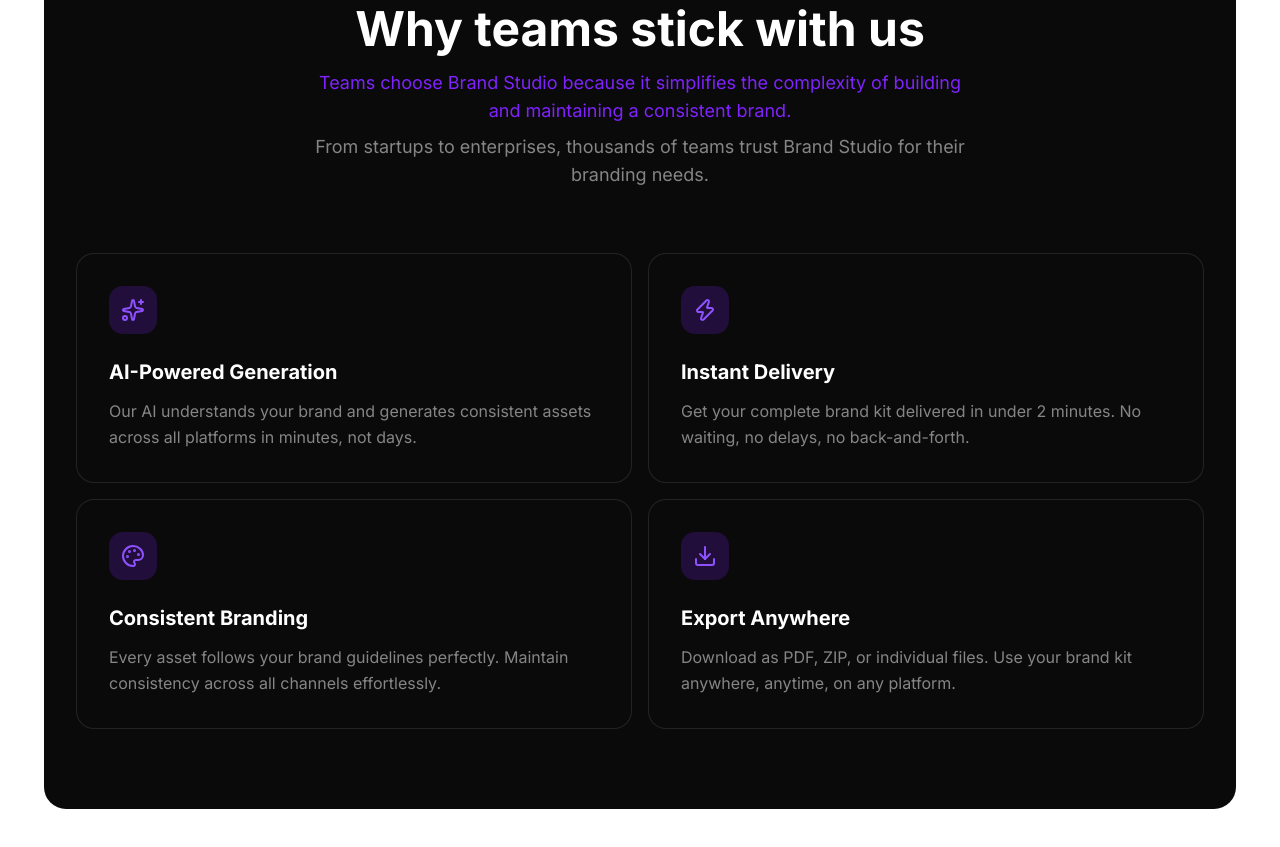
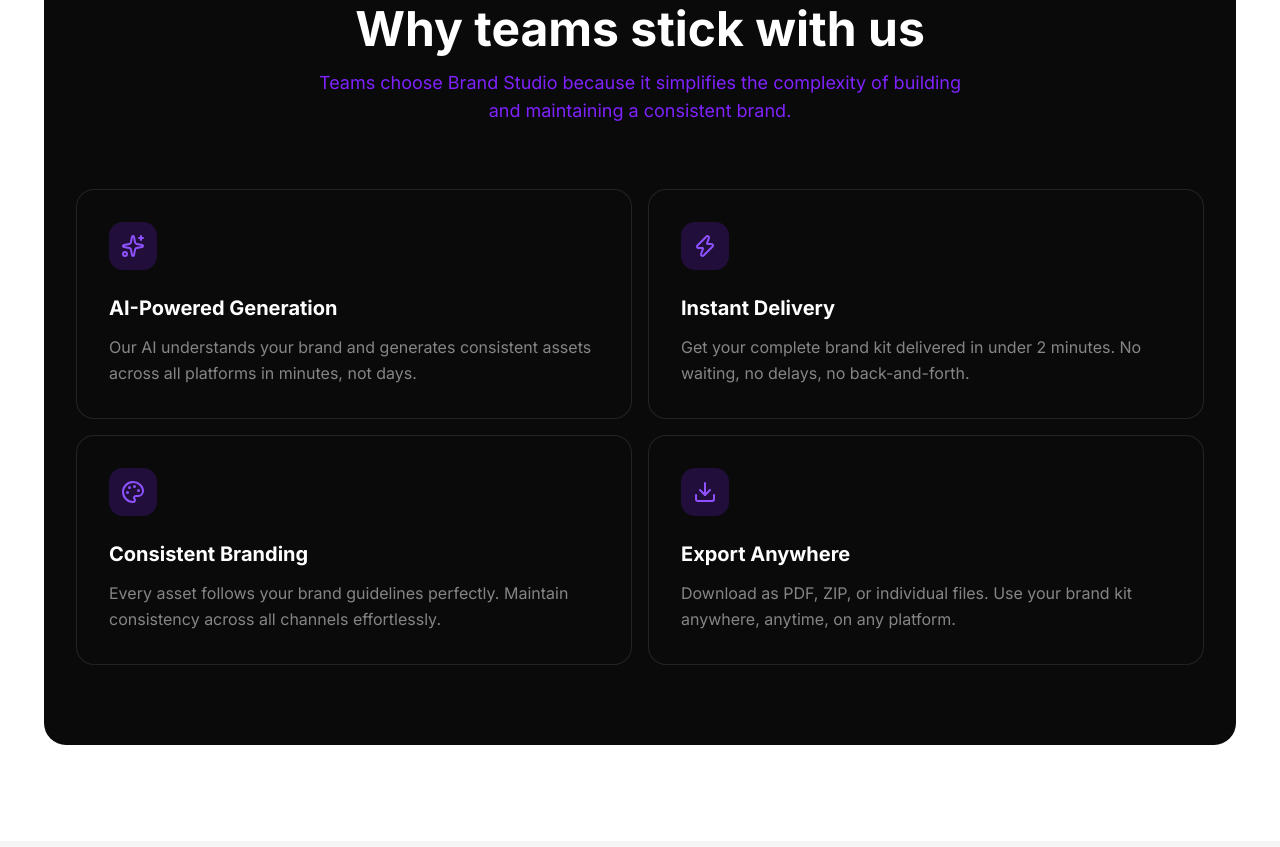
Before and after one commit to obahblack/Brand-Studio, a Next.js app: page / in a window 1280 px wide. Shown: the part 3300-4147 px from the top of the page. Built offline with nearby package versions, Linux system fonts and the light colour scheme.

Commit message:
Remove subtext from benefits section

```diff
--- a/src/components/landing/benefits.tsx
+++ b/src/components/landing/benefits.tsx
@@ -33,11 +33,8 @@
             <h2 className="text-4xl md:text-5xl font-bold text-white text-center mb-4">
               Why teams stick with us
             </h2>
-            <p className="text-violet-600 text-center text-lg mb-2 max-w-2xl mx-auto">
+            <p className="text-violet-600 text-center text-lg mb-16 max-w-2xl mx-auto">
                Teams choose Brand Studio because it simplifies the complexity of building and maintaining a consistent brand.
-            </p>
-            <p className="text-white/50 text-center text-lg mb-16 max-w-2xl mx-auto">
-              From startups to enterprises, thousands of teams trust Brand Studio for their branding needs.
             </p>
           </ScrollReveal>
 
```
